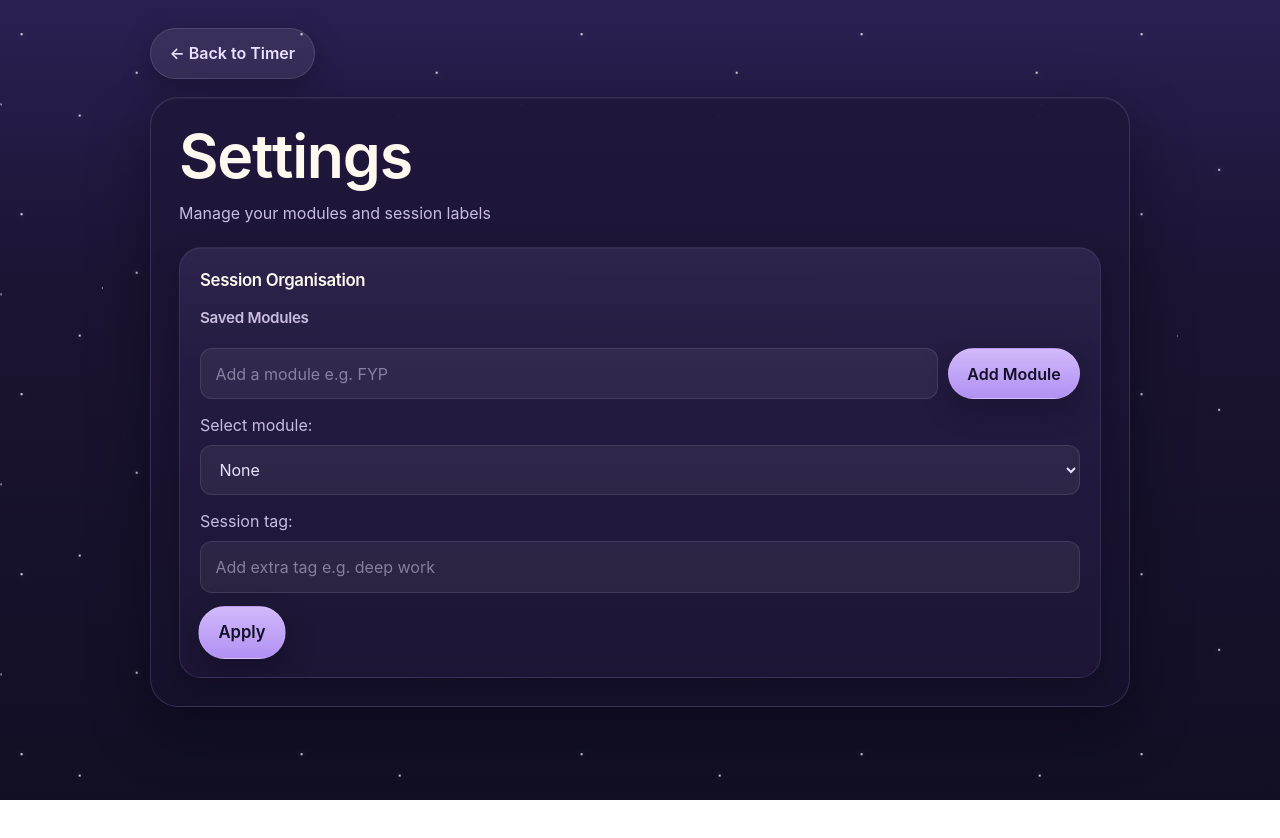
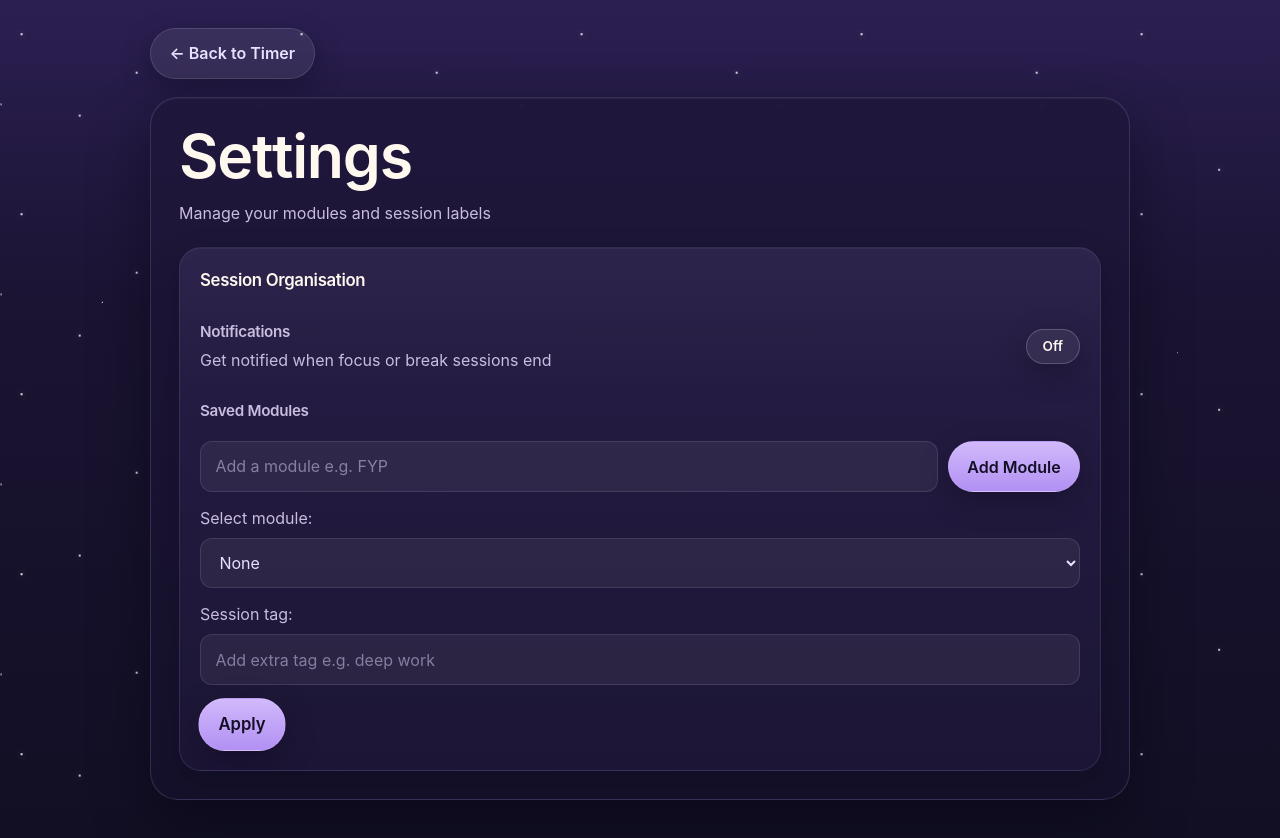
Before and after one commit to jsultana/Aurora-react, a React (Vite) app: page / in a window 1280 px wide. Both pictures are taken after a click on the button "Settings". Before the commit the page ends 800 px from the top, so only its background shows below. Built offline with nearby package versions, Linux system fonts and the light colour scheme.

Commit message:
Added notification settings

```diff
--- a/src/App.css
+++ b/src/App.css
@@ -620,3 +620,33 @@
   background: rgba(255, 255, 255, 0.08);
   border-color: rgba(255, 255, 255, 0.12);
 }
+
+/* ---------- SETTINGS TOGGLE ROW ---------- */
+
+.settings-toggle-row {
+  display: flex;
+  align-items: center;
+  justify-content: space-between;
+  gap: 16px;
+  padding: 14px 0;
+}
+
+.settings-toggle-row h4 {
+  margin-bottom: 4px;
+}
+
+.settings-toggle-row .preset-button {
+  width: auto;
+  flex-shrink: 0;
+}
+
+@media (max-width: 768px) {
+  .settings-toggle-row {
+    align-items: flex-start;
+    flex-direction: column;
+  }
+
+  .settings-toggle-row .preset-button {
+    width: auto;
+  }
+}
--- a/src/App.jsx
+++ b/src/App.jsx
@@ -33,6 +33,9 @@ function App() {
 
   const [view, setView] = useState("timer");
   const [showSessionSetup, setShowSessionSetup] = useState(false);
+  const [notificationsEnabled, setNotificationsEnabled] = useState(() => {
+  return JSON.parse(localStorage.getItem("notificationsEnabled")) ?? false;
+  });
 
   const hasLoggedRef = useRef(false);
 
@@ -81,11 +84,25 @@ function App() {
         hasLoggedRef.current = true;
       }
 
-      setMode("break");
-      setTimeLeft(breakDuration * 60);
+      sendNotification(
+
+  "Focus session complete",
+
+  "Time for a break."
+
+);
+
+setMode("break");
+
+setTimeLeft(breakDuration * 60);
     } else {
-      setMode("focus");
-      setTimeLeft(focusDuration * 60);
+      sendNotification(
+  "Break finished",
+  "Ready to focus again?"
+);
+
+setMode("focus");
+setTimeLeft(focusDuration * 60);
     }
   }, [timeLeft, mode, focusDuration, breakDuration, selectedModule, tag]);
 
@@ -105,6 +122,13 @@ function App() {
   useEffect(() => {
     localStorage.setItem("savedModules", JSON.stringify(savedModules));
   }, [savedModules]);
+
+  useEffect(() => {
+  localStorage.setItem(
+    "notificationsEnabled",
+    JSON.stringify(notificationsEnabled)
+  );
+}, [notificationsEnabled]);
 
   // Reset timer when focus duration changes
   useLayoutEffect(() => {
@@ -154,6 +178,17 @@ function App() {
   } else if (topTags.length > 1) {
     mostUsedTag = "Multiple";
   }
+
+function sendNotification(title, body) {
+  if (!notificationsEnabled) return;
+  if (!("Notification" in window)) return;
+
+  if (Notification.permission === "granted") {
+    new Notification(title, {
+      body,
+    });
+  }
+}
 
   // Handlers
   function addModuleTag() {
--- a/src/Settings.jsx
+++ b/src/Settings.jsx
@@ -8,6 +8,8 @@ function Settings({
   removeModule,
   tag,
   setTag,
+  notificationsEnabled,
+  setNotificationsEnabled,
   applySettings
 }) {
   return (
@@ -22,6 +24,34 @@ function Settings({
           <h3 className="section-title">Session Organisation</h3>
 
           <div className="settings-stack compact-settings-stack">
+            <div className="settings-toggle-row">
+              <div>
+                <h4>Notifications</h4>
+
+                <p className="muted-text">
+                  Get notified when focus or break sessions end
+                </p>
+              </div>
+
+              <button
+                type="button"
+                className={`preset-button ${notificationsEnabled ? "preset-active" : ""}`}
+                onClick={async () => {
+                  if (!("Notification" in window)) return;
+
+                  if (Notification.permission !== "granted") {
+                    const permission = await Notification.requestPermission();
+
+                    if (permission !== "granted") return;
+                  }
+
+                  setNotificationsEnabled((prev) => !prev);
+                }}
+              >
+                {notificationsEnabled ? "On" : "Off"}
+              </button>
+            </div>
+
             <div>
               <h4>Saved Modules</h4>
 
```
